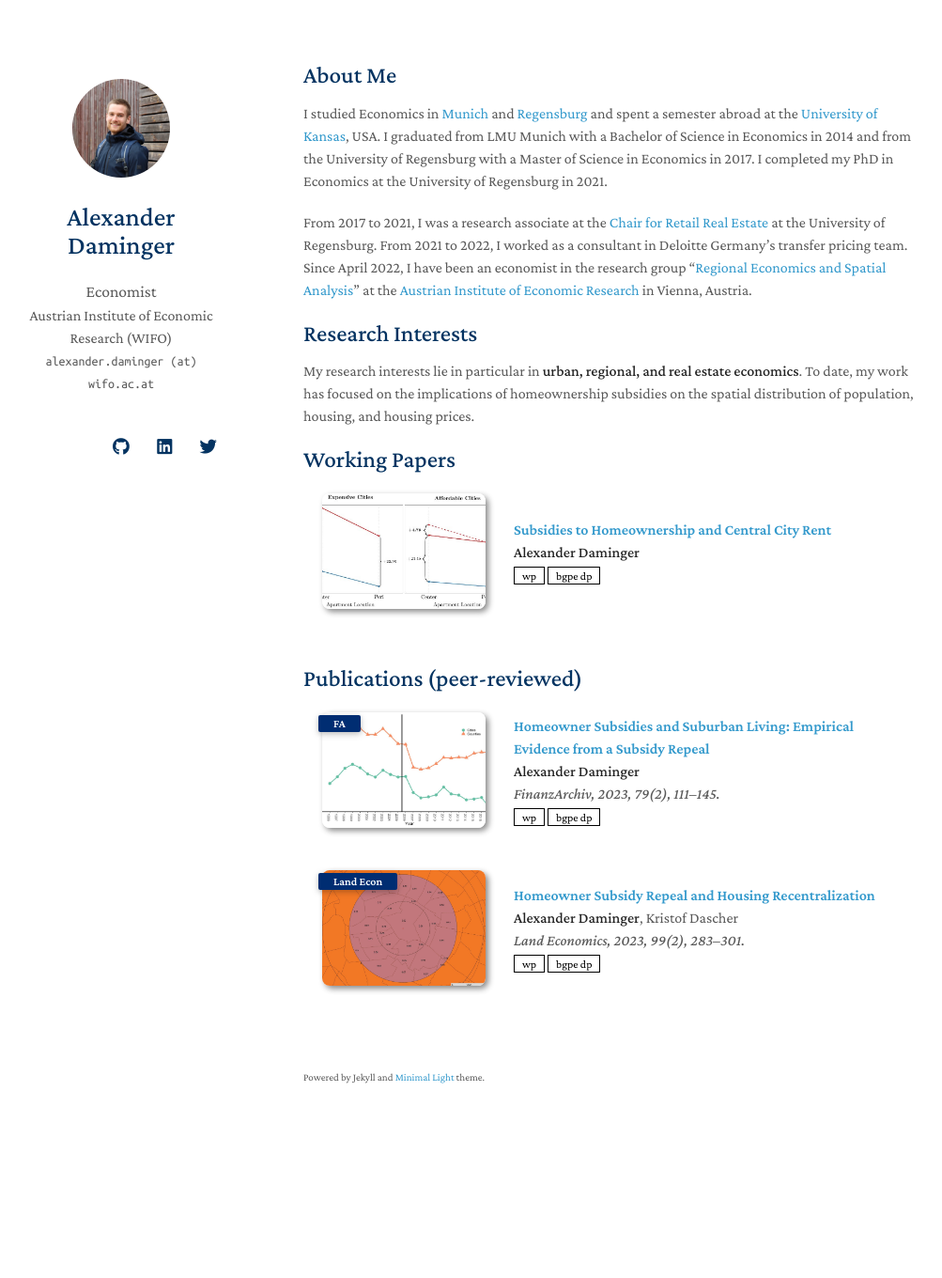
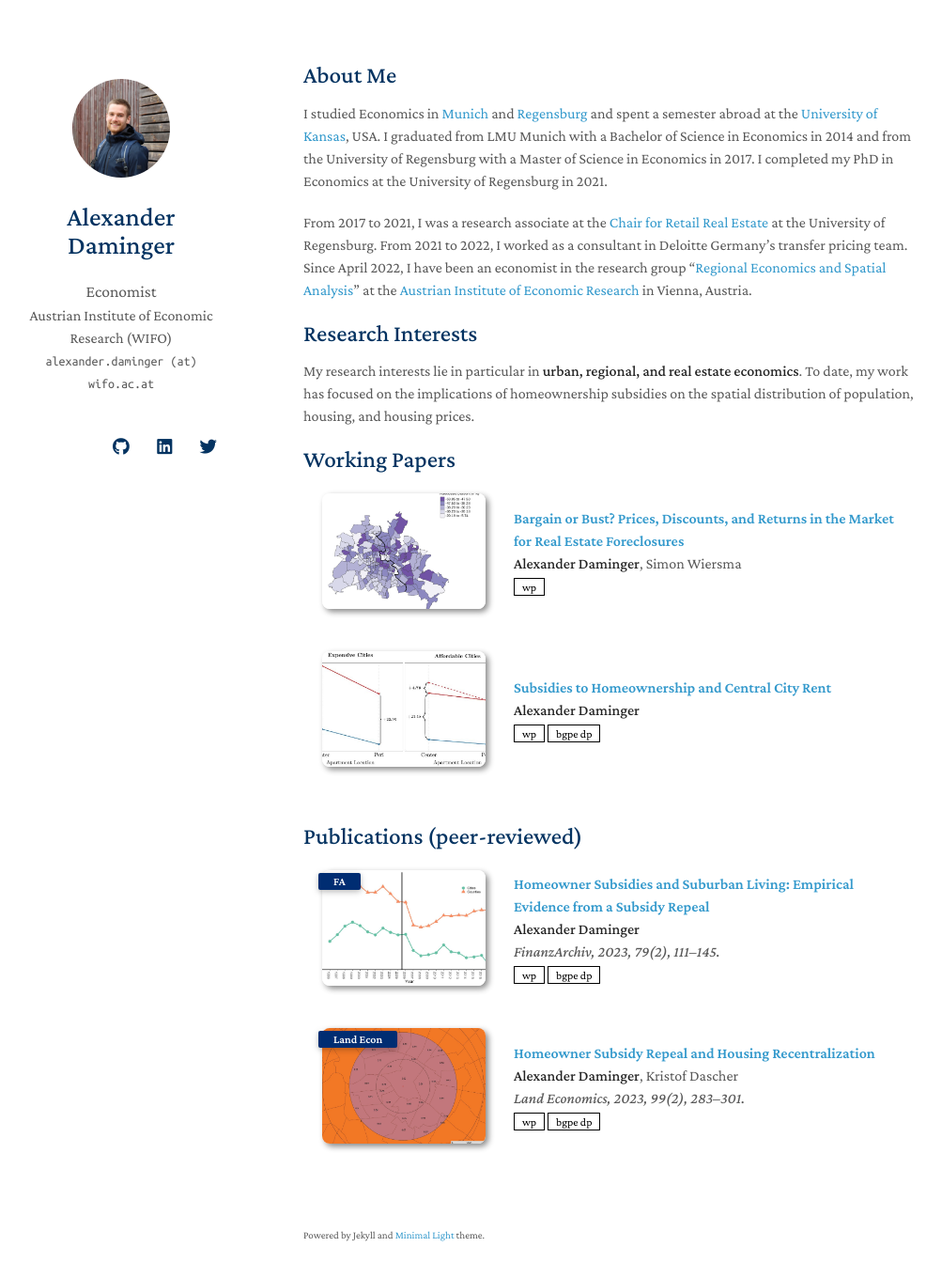
Before and after one commit to alexdaminger/alexdaminger.github.io, a Jekyll site: the page built from index.md, in a window 1280 px wide and 1395 px high. Shown: the top 1360 px of the window at 94% size, without its empty margins (147-1150 px from the left). Built offline with Jekyll 4.4.1, drawn with Linux system fonts in a browser that asks for light colours; nearby versions of some CDN libraries; a style sheet for code colours, icons or effects is not loaded; our own code applies the rules of GitHub Pages for plain Markdown files.

Commit message:
Update Working Paper with Foreclosure Paper

```diff
--- a/_data/workingpapers.yml
+++ b/_data/workingpapers.yml
@@ -1,4 +1,12 @@
 main:
+
+  - title: "Bargain or Bust? Prices, Discounts, and Returns in the Market for Real Estate Foreclosures"
+    authors: <strong>Alexander Daminger</strong>, Simon Wiersma
+    journal: ./assets/files/bargain_or_bust.pdf
+    wp: ./assets/files/bargain_or_bust.pdf
+    image: ./assets/img/foreclosure_discount.png
+    # code: https://github.com/MrGiovanni/ContinualLearning
+    # bibtex: https://bib.yliu.me/MICCAI23.txt
 
   - title: "Subsidies to Homeownership and Central City Rent"
     authors: <strong>Alexander Daminger</strong>
```
Also changed, not shown: assets/img/foreclosure_discount.png (added).
